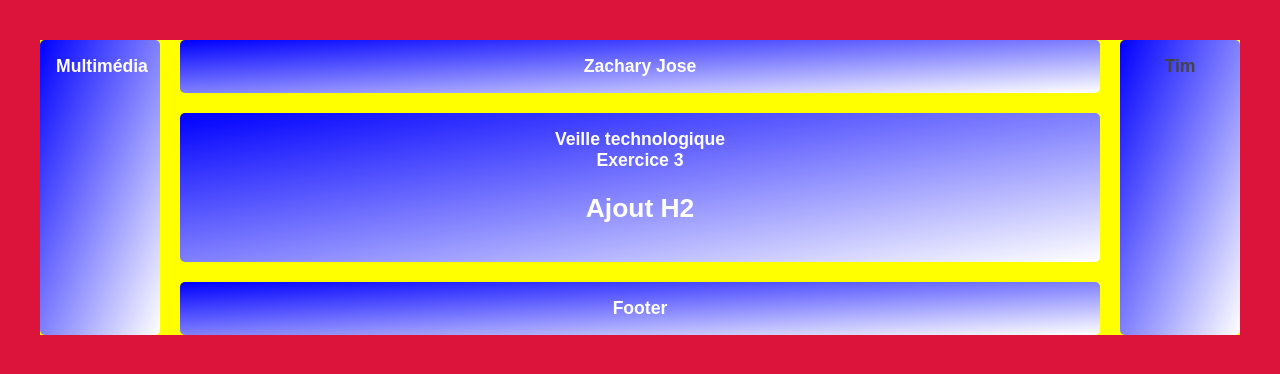
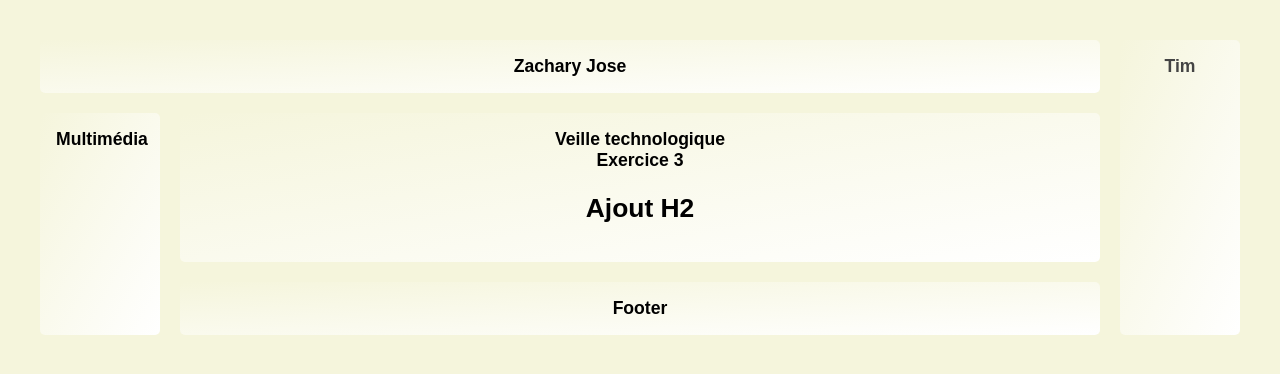
Before and after one commit to ZacharyJose/exercice-3, a plain HTML site: page index.html in a window 1280 px wide. Drawn offline with Linux system fonts and the light colour scheme.

Commit message:
une deuxieme variation du design

```diff
--- a/SASS/layout/_layout.scss
+++ b/SASS/layout/_layout.scss
@@ -1,7 +1,7 @@
 body {
     margin: 40px;
     font-size: 11px;
-   background-color: crimson;
+   background-color: beige;
     font-family: Arial;
     font-weight: bold;
 
@@ -29,7 +29,7 @@ body {
       }
 
       .wrapper {
-          background-color: yellow;
+          background-color: beige;
           color: red;
 
       }
@@ -62,7 +62,7 @@ body {
         grid-gap: 20px;
               grid-template-columns: 120px auto 120px;
               grid-template-areas:
-        "sidebar  header  sidebar2"
+        "header  header  sidebar2"
               "sidebar content sidebar2"
               "sidebar  footer  sidebar2";
 
@@ -71,8 +71,8 @@ body {
 
   .box {
 
-    background-image: linear-gradient(to bottom right, blue, white);
-    color: white;
+    background-image: linear-gradient(to bottom right, beige, white);
+    color: black;
     border-radius: 5px;
     padding: 16px;
     font-size: 160%;
@@ -82,7 +82,7 @@ body {
 
   .box:hover {
 
-    background-image: linear-gradient(to bottom right, blue, white);
+    background-image: linear-gradient(to bottom right, beige, white);
     color: black;
     border-radius: 5px;
     padding-top: 26px;
```
Also changed, not shown: css/style.css, 1 other file.
